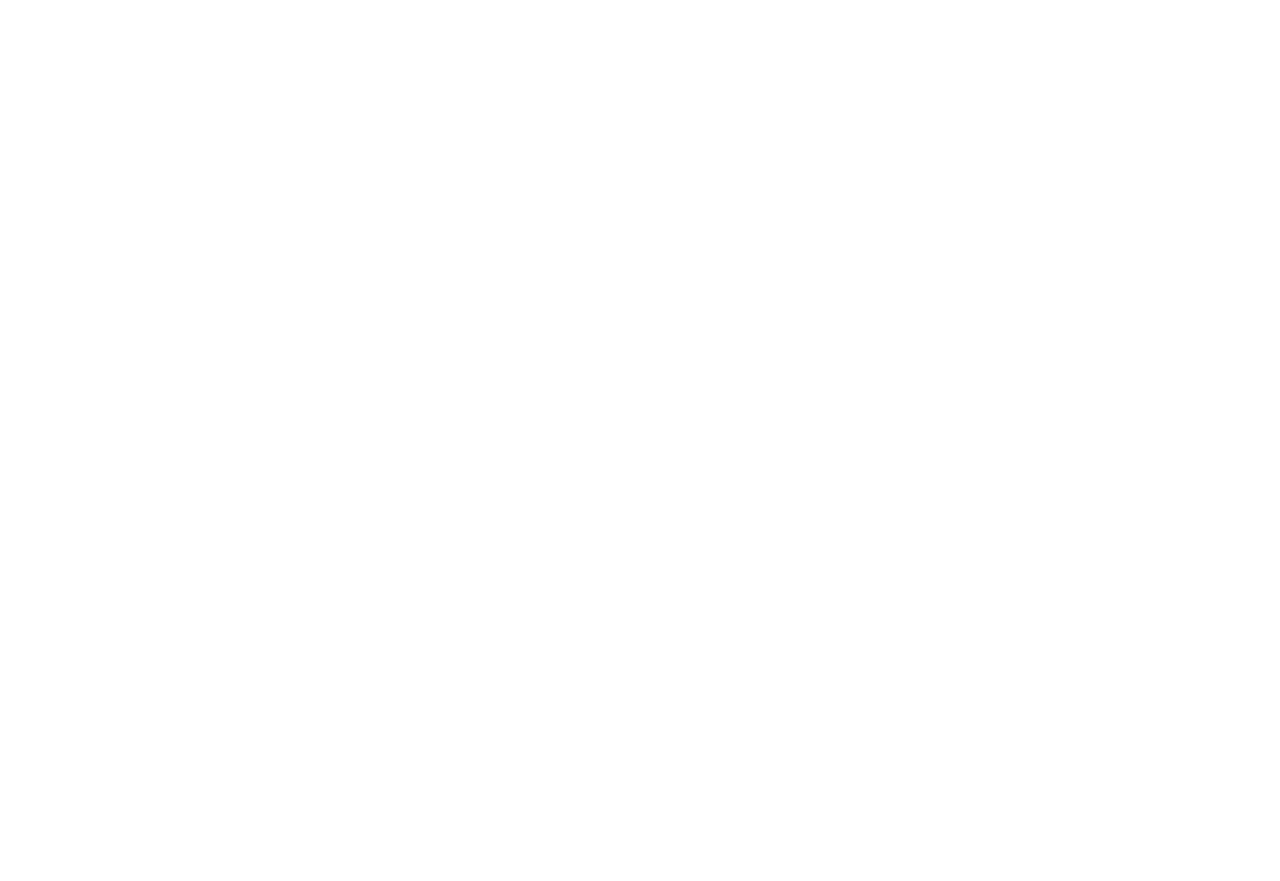
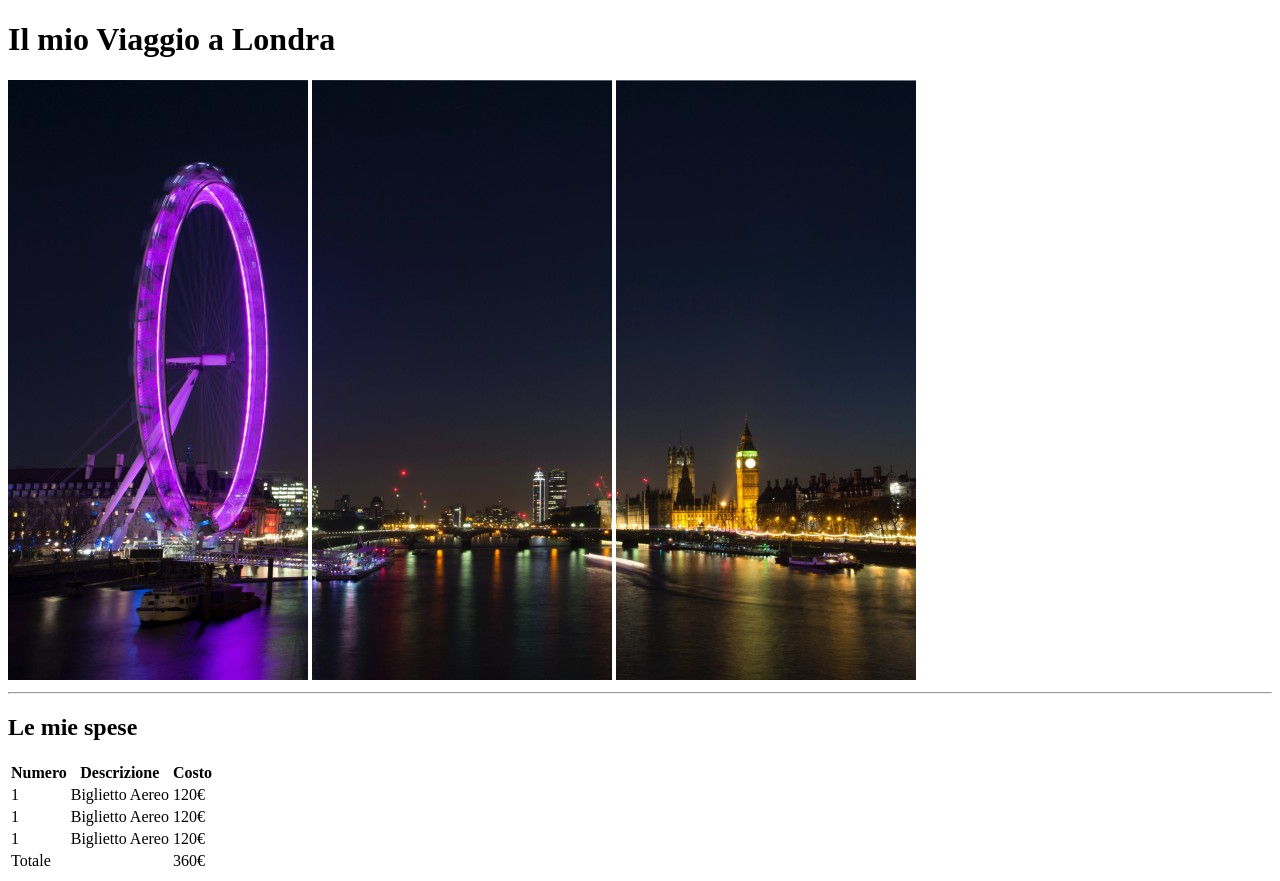
Before and after one commit to AlessandroGCatino/html-london-trip, a plain HTML site: page index.html in a window 1280 px wide. Before the commit the page ends 800 px from the top, so only its background shows below. Drawn offline with Linux system fonts and the light colour scheme.

Commit message:
Formattazione Header e creazione tabella con spese

```diff
--- a/index.html
+++ b/index.html
@@ -5,7 +5,53 @@
     <meta name="viewport" content="width=device-width, initial-scale=1.0">
     <title>Esercizio London Trip</title>
 </head>
+
 <body>
+    <!-- Header con titolo e Immagini -->
+    <header>
+        <h1>Il mio Viaggio a Londra</h1>
+        <img src="./assets/img/pexels-bill-emrich-230794-0.jpg" alt="London Eye Left Part">
+        <img src="./assets/img/pexels-bill-emrich-230794-1.jpg" alt="London Eye Mid Part">
+        <img src="./assets/img/pexels-bill-emrich-230794-2.jpg" alt="London Eye Right Part">
+    </header>
+    <!-- Inizio sezione principale -->
+    <hr>
+    <main>
+        <section>
+            <h2>Le mie spese</h2>
+            <!-- Creazione tabella -->
+            <table>
+                <thead>
+                    <th>Numero</th>
+                    <th>Descrizione</th>
+                    <th>Costo</th>
+                </thead>
+                <tbody>
+                    <tr>
+                        <td>1</td>
+                        <td>Biglietto Aereo</td>
+                        <td>120€</td>
+                    </tr>
+                    <tr>
+                        <td>1</td>
+                        <td>Biglietto Aereo</td>
+                        <td>120€</td>
+                    </tr>
+                    <tr>
+                        <td>1</td>
+                        <td>Biglietto Aereo</td>
+                        <td>120€</td>
+                    </tr>
+                </tbody>
+                <tfoot>
+                    <tr>
+                        <td colspan="2">Totale</td>
+                        <td>360€</td>
+                    </tr>
+                </tfoot>
+            </table>
+        </Section>
+    </main>
 
 </body>
 </html>
```
Also changed, not shown: assets/img/pexels-bill-emrich-230794-0.jpg (added), assets/img/pexels-bill-emrich-230794-1.jpg (added), assets/img/pexels-bill-emrich-230794-2.jpg (added).
